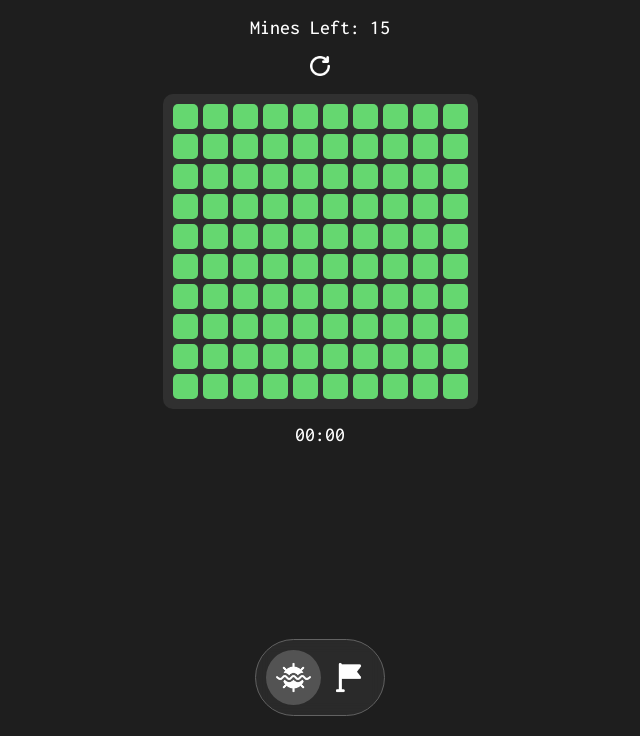
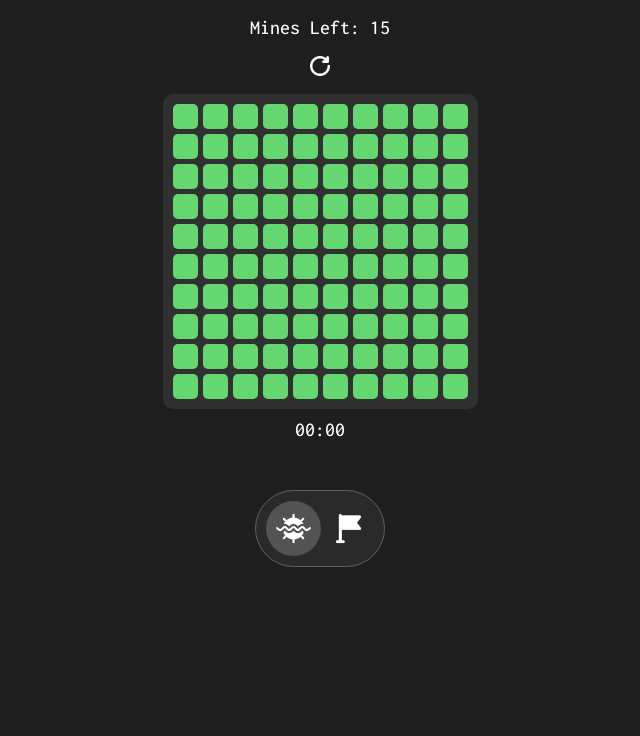
Before and after one commit to yuu200219/yuu-minesweeper.githib.io, a plain HTML site: page index.html in a window 1280 px wide. Shown: the part 64-800 px from the top of the page, without its empty margins (320-960 px from the left). Drawn offline with Linux system fonts and the light colour scheme.

Commit message:
change option position

```diff
--- a/index.html
+++ b/index.html
@@ -27,9 +27,11 @@
         <div class="medium">Medium</div>
         <div class="hard">Hard</div> -->
     </div>
-    <div class="board"></div>
-    <div class="timer">
-        <span id="minutes"></span>:<span id="seconds"></span>
+    <div class="gaming-container">
+        <div class="board"></div>
+        <div class="timer">
+            <span id="minutes"></span>:<span id="seconds"></span>
+        </div>
     </div>
     <div class="option">
         <!-- <i class="indicator"></i> -->
--- a/minesweeper.css
+++ b/minesweeper.css
@@ -77,6 +77,11 @@ body {
     text-align: center;
     margin-bottom: 10px;
 }
+.gaming-container {
+    /* display: flex;
+    flex-direction: column;
+    justify-content: center; */
+}
 .board {
     display: grid;
     padding: 10px;
@@ -140,23 +145,28 @@ body {
     cursor: pointer;
 }
 .timer {
+    display: flex;
+    justify-content: center;
+    align-items: center;
     margin-top: 10px;
     color: white;
     font-family: Inconsolata;
     font-size: 20px;
 }
 .option {
-    position: fixed;
-    bottom: 20px;
+    display: flex;
+    flex-direction: row;
+    user-select: none;
+    justify-content: center;
+    align-items: center;
+    margin-top: 50px;
+    width: 130px;
+    padding: 10px;
+    /* bottom: 20px; */
     background-color: rgba(48, 48, 48, 0.7);
     backdrop-filter: blur(7px);
     border: 1px solid rgb(98, 98, 98);
     border-radius: 40px;
-    padding: 10px;
-    margin-top: 25px;
-    display: flex;
-    flex-direction: row;
-    user-select: none;
 }
 .option:hover {
     cursor: pointer;
```
